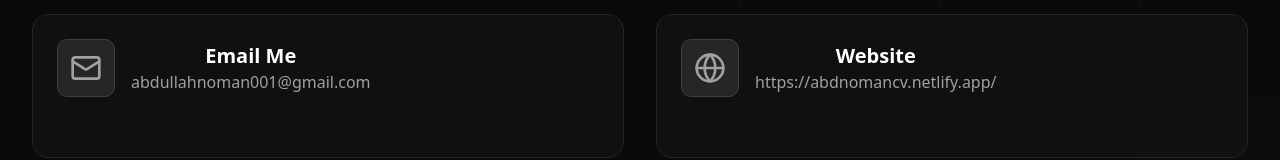
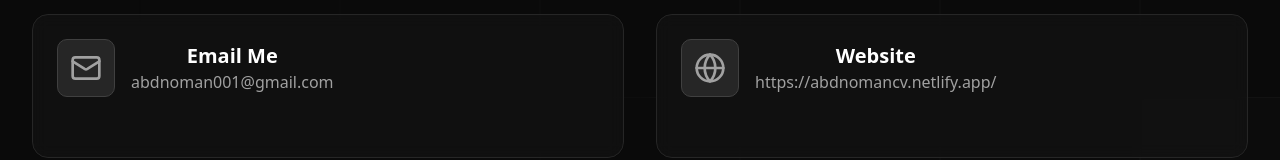
Before and after one commit to shahriartamim2/PortfolioByFrontend, a React (Vite) app: page /contact in a window 1280 px wide. Shown: the part 302-462 px from the top of the page. Built offline with nearby package versions, Linux system fonts and the light colour scheme.

Commit message:
- fixed mail , and title bar

```diff
--- a/src/components/Navbar.tsx
+++ b/src/components/Navbar.tsx
@@ -58,7 +58,7 @@ export default function Navbar() {
 
                             {/* Mobile Nav Toggler */}
                             <div className="sm:hidden flex items-center justify-between w-full">
-                                <NavLink to="/" className="text-lg font-bold text-white">MyPortfolio</NavLink>
+                                <NavLink to="/" className="text-lg font-bold text-white">Abdullah Noman</NavLink>
                                 <button onClick={() => setIsOpen(!isOpen)} className="text-white p-2 rounded-md focus:outline-none focus:ring-2 focus:ring-white/50">
                                     {isOpen ? <X size={24} /> : <Menu size={24} />}
                                 </button>
--- a/src/pages/Contact.tsx
+++ b/src/pages/Contact.tsx
@@ -77,9 +77,9 @@ const App: React.FC = () => {
     {
       icon: <Mail className="w-8 h-8 text-neutral-400" />,
       title: 'Email Me',
-      info: 'abdullahnoman001@gmail.com',
+      info: 'abdnoman001@gmail.com',
       actionText: 'Send an email',
-      href: 'mailto:abdullahnoman001@gmail.com'
+      href: 'mailto:abdnoman001@gmail.com'
     },
     // {
     //   icon: <Phone className="w-8 h-8 text-neutral-400" />,
```
